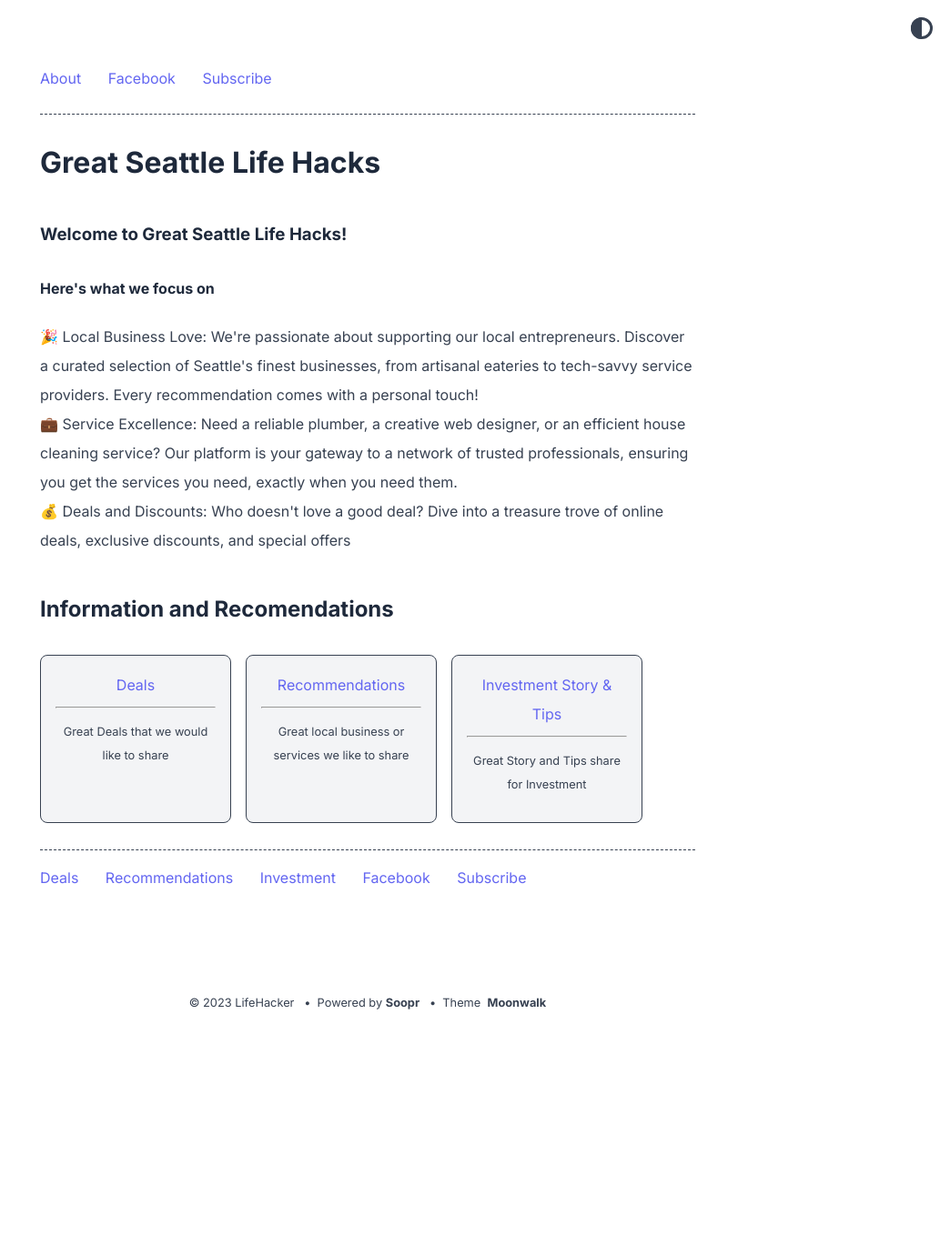
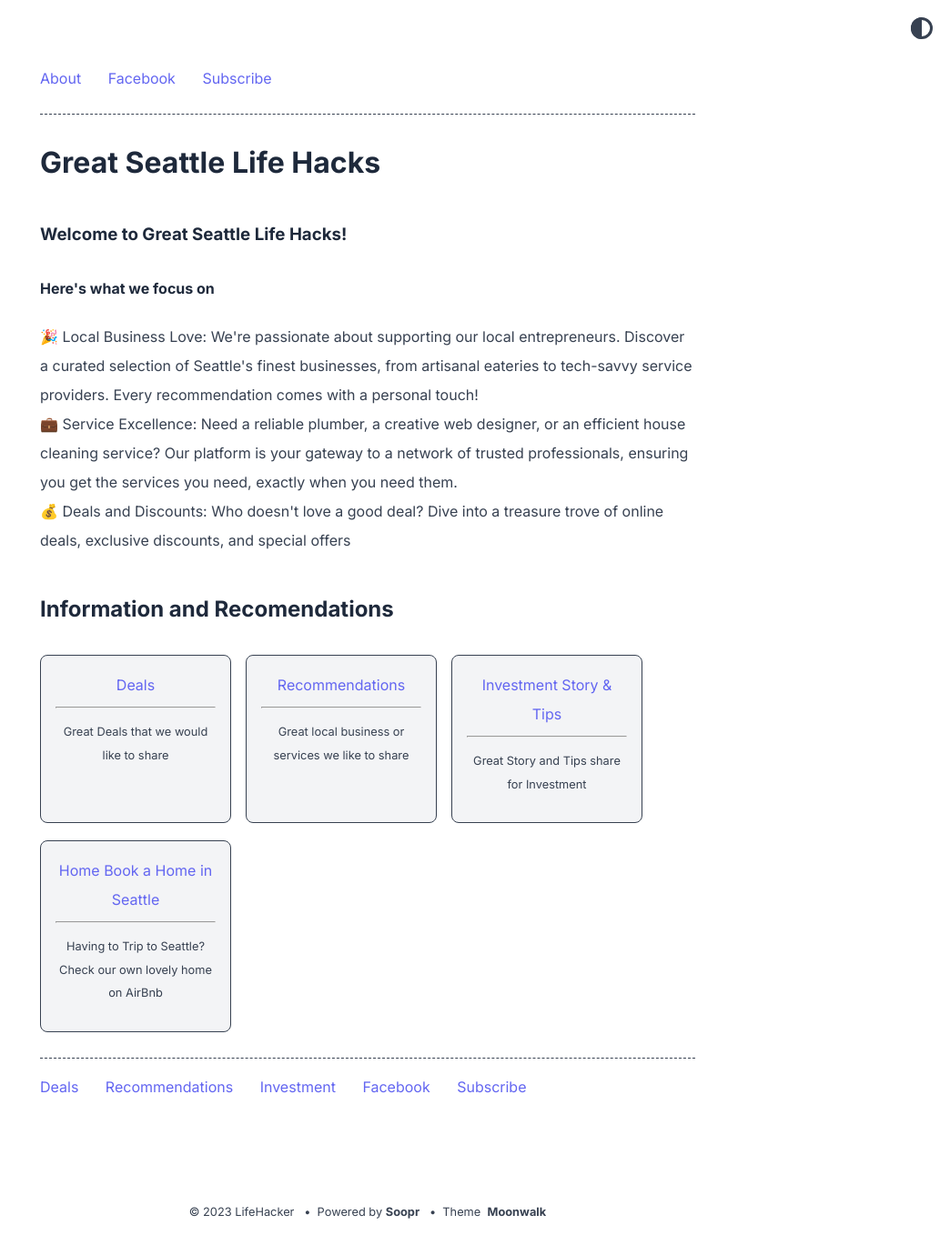
Before and after one commit to jingtingofkirkland/lifehacks, a Jekyll site: the page built from index.md, in a window 1280 px wide. Shown: the whole page at 91% size, without its empty margins (236-1280 px from the left). Built offline with Jekyll 4.4.1, drawn with Linux system fonts in a browser that asks for light colours; before the commit the page ends 1128 px from its top, so only the background shows below that.

Commit message:
Add home page

```diff
--- a/_data/home.yml
+++ b/_data/home.yml
@@ -16,6 +16,9 @@ project_entries:
   - title: Investment Story & Tips
     url: https://investment.zeey.foundation/
     desc: Great Story and Tips share for Investment
+  - title: Home Book a Home  in Seattle
+    url: home
+    desc: Having to Trip to Seattle? Check our own lovely home on AirBnb
 
 old_project_entries:
 
```
